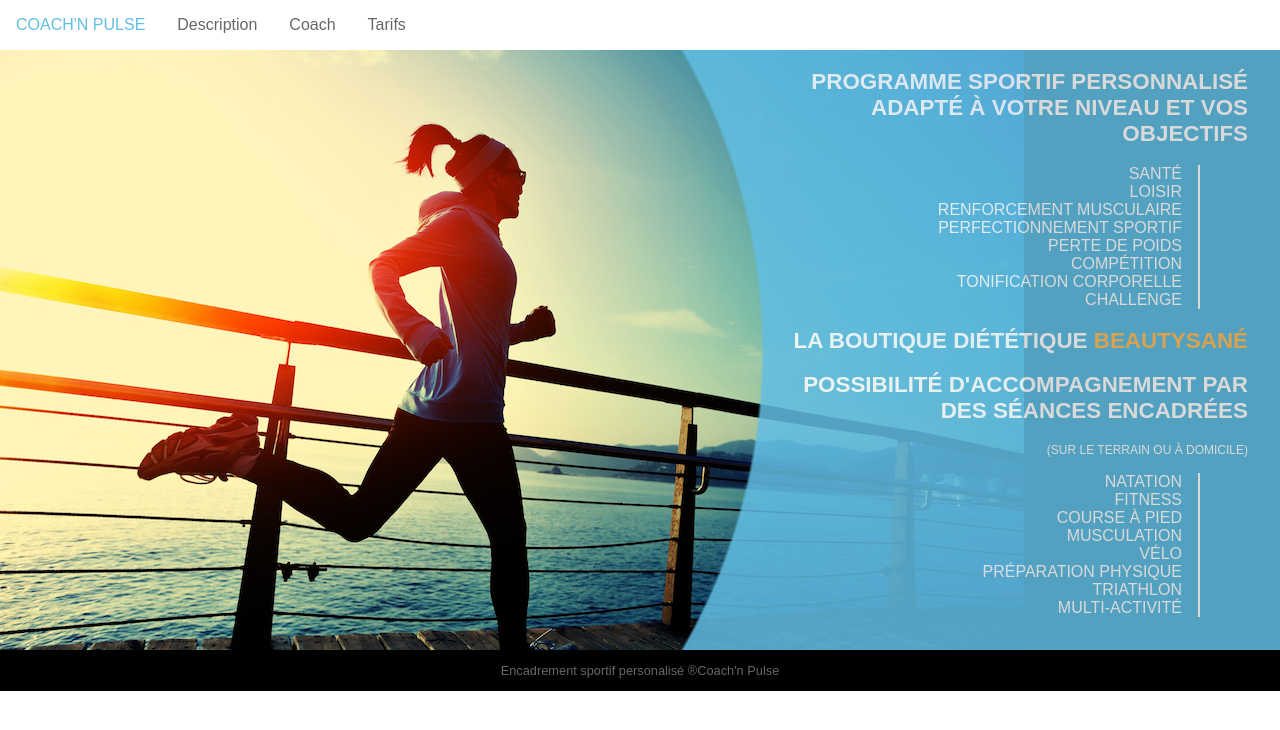
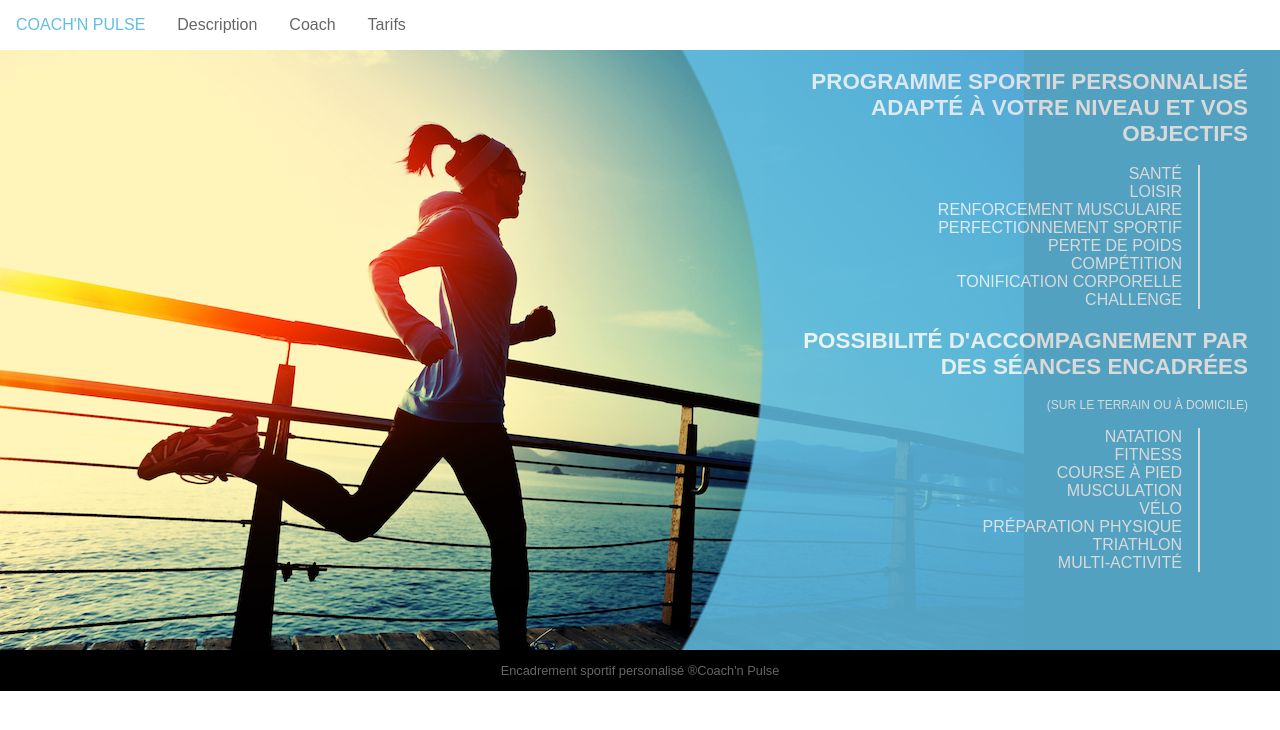
Before and after one commit to Mitchnsun/coachnpulse, a Gatsby site: page /description in a window 1280 px wide. Built offline with nearby package versions, Linux system fonts and the light colour scheme; Gatsby itself is replaced by a stand-in of ours.

Commit message:
[v2.1] Remove partnership link

```diff
--- a/src/pages/description.js
+++ b/src/pages/description.js
@@ -5,7 +5,7 @@ import styled from 'styled-components';
 import { Helmet } from 'react-helmet';
 
 import Layout from '../components/layout';
-import { WHITE, BLUE, BLACK, YELLOW } from '../utils/colors';
+import { WHITE, BLUE, BLACK } from '../utils/colors';
 
 const Container = styled.div`
   overflow: hidden;
@@ -56,13 +56,6 @@ const Subheading = styled.p`
   font-size: 0.75rem;
 `;
 
-const Link = styled.a`
-  color: ${YELLOW};
-  &:hover {
-    text-decoration: underline;
-  }
-`;
-
 const DescriptionPage = ({ data }) => (
   <Layout>
     <Helmet>
@@ -79,11 +72,6 @@ const DescriptionPage = ({ data }) => (
               <li key={goal}>{goal}</li>
             ))}
           </List>
-        </div>
-        <div style={{ margin: '0 2rem 0 5rem' }}>
-          <Title>
-            La Boutique diététique <Link href="https://beautysane.com/?manager=033-183340">Beautysané</Link>
-          </Title>
         </div>
         <div style={{ margin: '0 2rem 0 5rem' }}>
           <Title>Possibilité d'accompagnement par des séances encadrées</Title>
```
